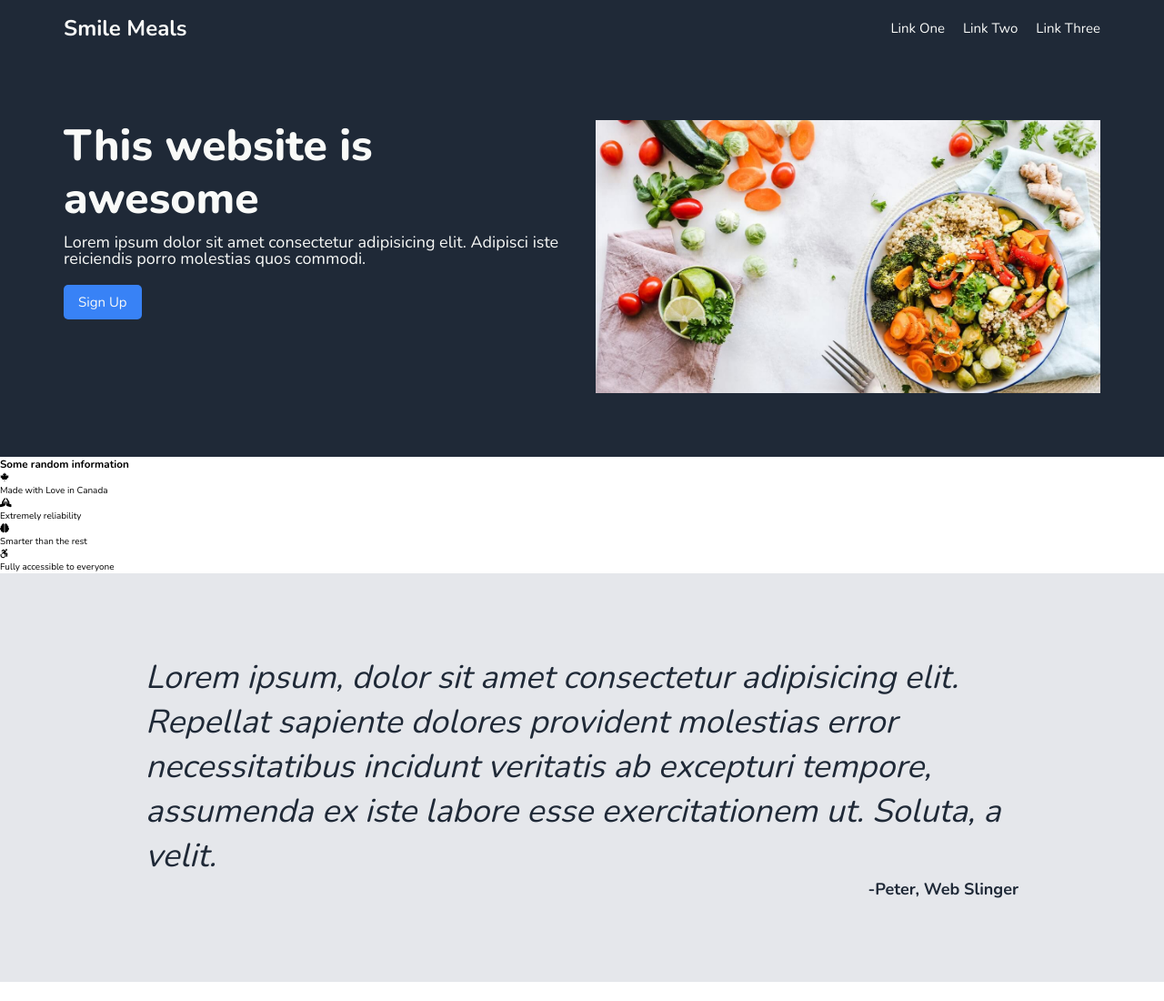
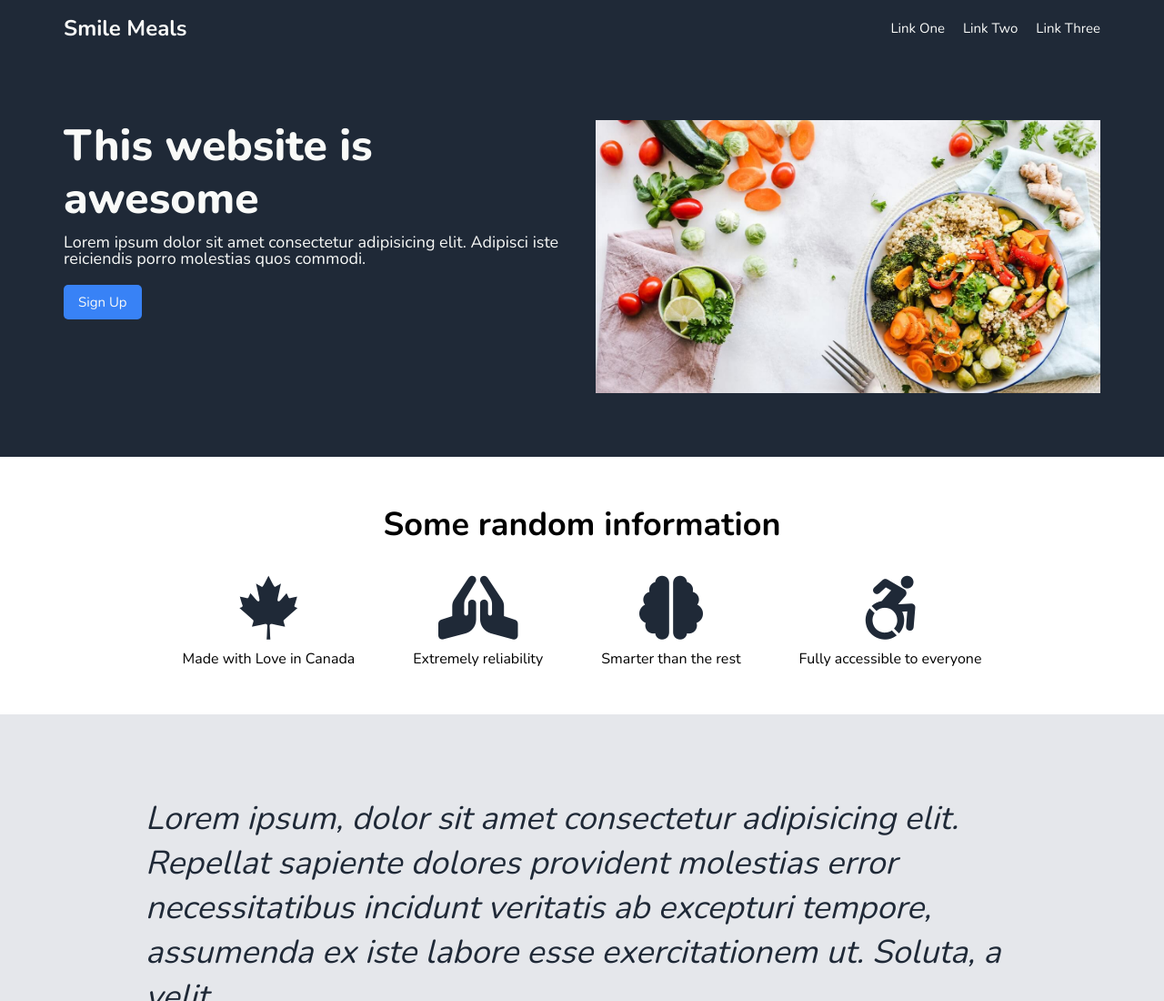
Before and after one commit to gaganssingh/company-site-htmlcss-project, a plain HTML site: page index.html in a window 1280 px wide. Shown: the top 1100 px of the page at 91% size. Drawn offline with nearby package versions, Linux system fonts and the light colour scheme.

Commit message:
Styled Information section

```diff
--- a/css/styles.css
+++ b/css/styles.css
@@ -113,6 +113,39 @@ main {
 /* ----------------------
       INFO SECTION
 ---------------------- */
+.information {
+  padding: 5rem 7rem;
+  display: flex;
+  flex-direction: column;
+  align-items: center;
+  gap: 3.2rem;
+}
+
+.information h3 {
+  font-size: 3.6rem;
+  font-weight: 700;
+}
+
+.info-items {
+  display: flex;
+  gap: 6.4rem;
+}
+
+.info-item {
+  text-align: center;
+  display: flex;
+  flex-direction: column;
+  gap: 1rem;
+}
+
+.info-item i {
+  color: var(--color-primary);
+  font-size: 7rem;
+}
+
+.info-item p {
+  font-size: 1.6rem;
+}
 
 /* ----------------------
       TESTIMONIAL SECTION
```
